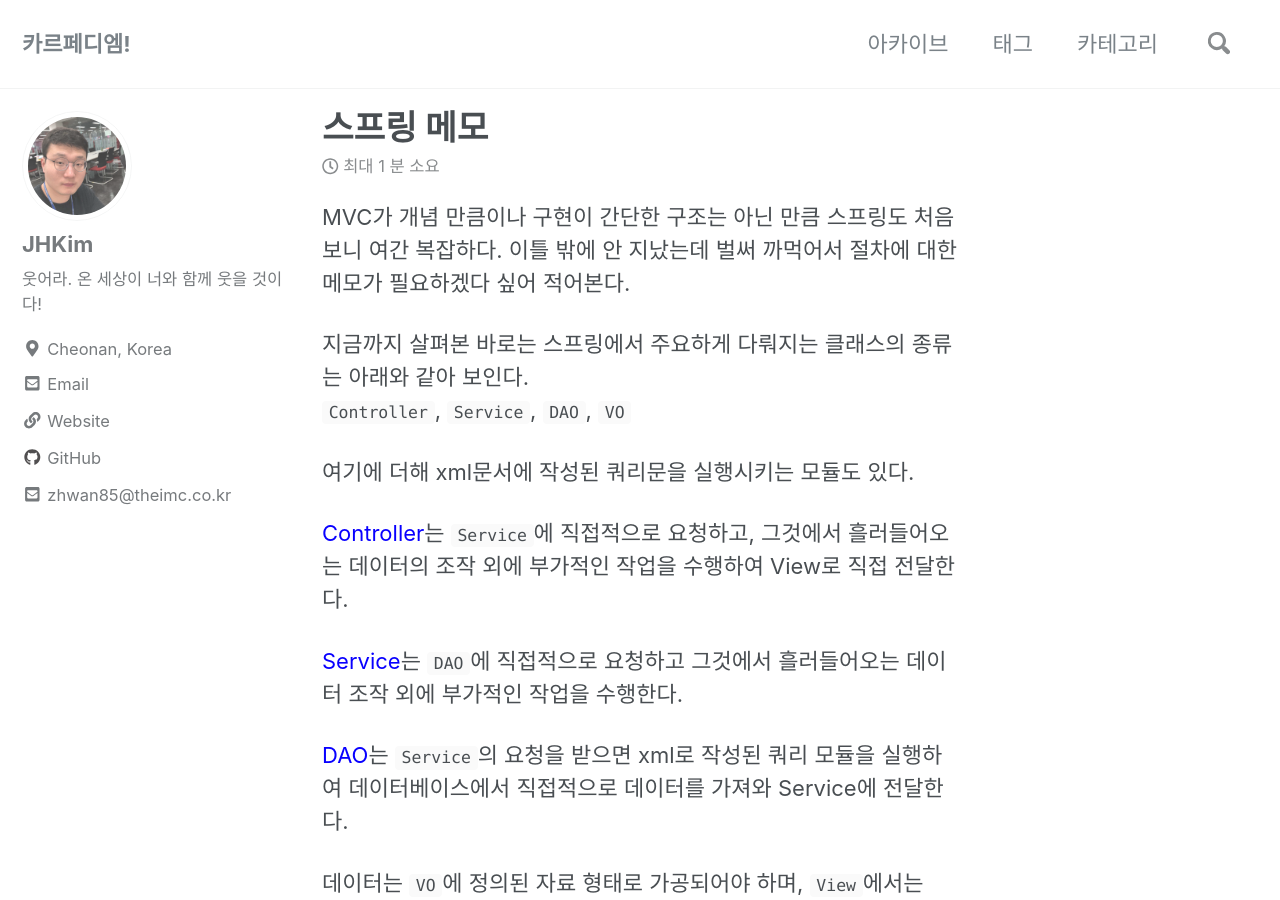
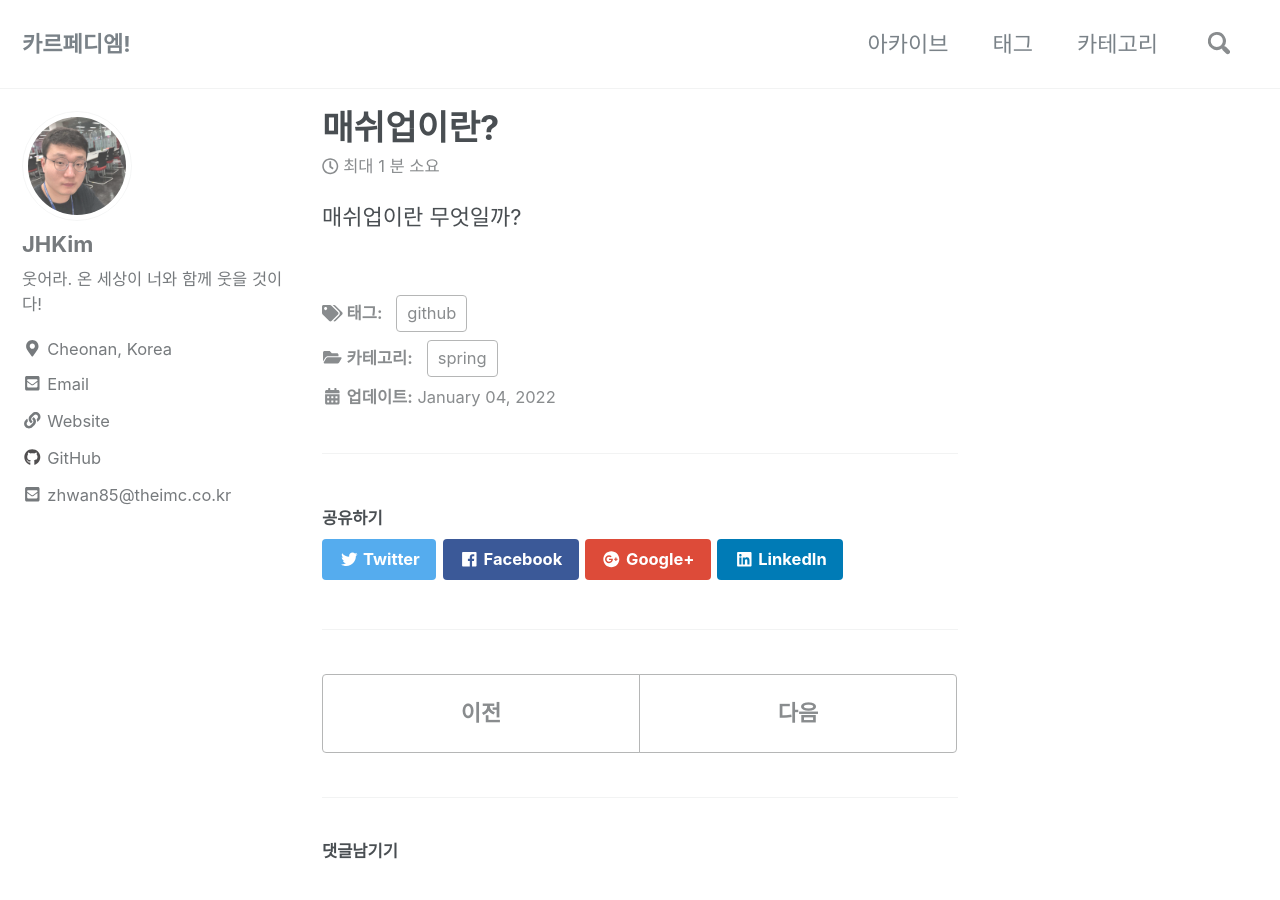
Before and after one commit to cerulean85/cerulean85.github.io, a Jekyll site: the page built from _posts/2022-01-04-매쉬업(mashup).md, in a window 1280 px wide and 900 px high. Built offline with Jekyll 4.4.1, drawn with Linux system fonts in a browser that asks for light colours; nearby versions of some CDN libraries; comment, search, counter and statistics services are not loaded; some of the changed text lies outside the part shown.

Commit message:
Update 2022-01-04-매쉬업(mashup).md

```diff
--- a/_posts/2022-01-04-매쉬업(mashup).md
+++ b/_posts/2022-01-04-매쉬업(mashup).md
@@ -1,25 +1,8 @@
 ---
-title: 스프링 메모
+title: 매쉬업이란?
 date: 2022-01-04
 tags: github
 category: spring
 ---
 
-MVC가 개념 만큼이나 구현이 간단한 구조는 아닌 만큼 스프링도 처음 보니 여간 복잡하다.
-이틀 밖에 안 지났는데 벌써 까먹어서 절차에 대한 메모가 필요하겠다 싶어 적어본다.
-
-지금까지 살펴본 바로는 스프링에서 주요하게 다뤄지는 클래스의 종류는 아래와 같아 보인다.
-<br>`Controller`, `Service`, `DAO`, `VO`
-
-여기에 더해 xml문서에 작성된 쿼리문을 실행시키는 모듈도 있다.
-
-<span style="color: rgb(9, 0, 255);">Controller</span>는 `Service`에 직접적으로 요청하고, 그것에서 흘러들어오는 데이터의 조작 외에 부가적인 작업을 수행하여 View로 직접 전달한다.
-
-<span style="color: rgb(9, 0, 255);">Service</span>는 `DAO`에 직접적으로 요청하고 그것에서 흘러들어오는 데이터 조작 외에 부가적인 작업을 수행한다.
-
-<span style="color: rgb(9, 0, 255);">DAO</span>는 `Service`의 요청을 받으면 xml로 작성된 쿼리 모듈을 실행하여 데이터베이스에서 직접적으로 데이터를 가져와 Service에 전달한다.
-
-데이터는 `VO`에 정의된 자료 형태로 가공되어야 하며, `View`에서는 `VO`의 정의에 따라 필요한 데이터를 가져다 사용한다.
-
-
-결국 데이터베이스에 있는 데이터를 여러 번 가공하여 View에 전달하는 과정인 셈이다.
+매쉬업이란 무엇일까?
```
